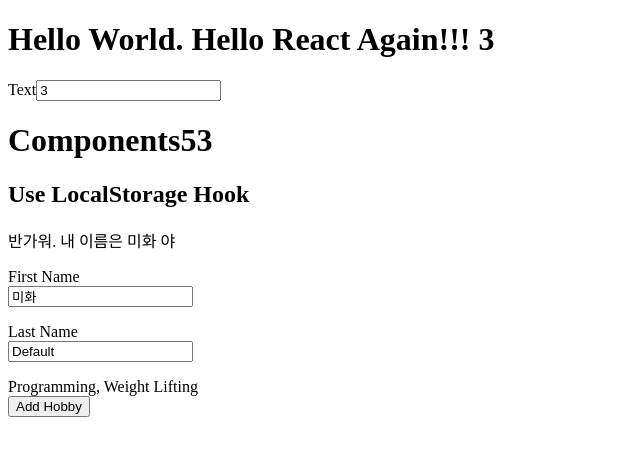
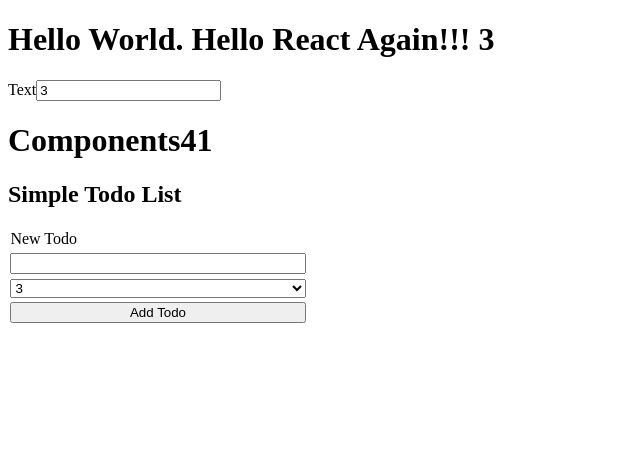
Before and after one commit to KangWoosung/react-simplified-beginner, a React (Vite) app: page / in a window 1280 px wide. Shown: the top 456 px of the page, without its empty margins (0-640 px from the left). Built offline with nearby package versions, Linux system fonts and the light colour scheme.

Commit message:
55.Form Basics

```diff
--- a/src/App.jsx
+++ b/src/App.jsx
@@ -19,6 +19,7 @@ import Components48 from "./versions/Components48";
 import Components49 from "./versions/Components49";
 import Components51 from "./versions/Components51";
 import Components53 from "./versions/Components53";
+import Components55 from "./versions/Components55";
 
 const test = "";
 //  make div with class large and id with largeId
@@ -35,7 +36,7 @@ function App() {
         <input id="inputId" type="number" defaultValue={3} />
       </div>
       {/* <Components11 /> */}
-      <Components53 />
+      <Components55 />
     </>
   );
 }
--- /dev/null
+++ b/src/versions/Components55.jsx
@@ -0,0 +1,78 @@
+import React from "react";
+import { useState, useEffect } from "react";
+import Child41 from "./components/Child41";
+import "../css/styles41.css";
+
+const Components55 = () => {
+  const [newTodo, setNewTodo] = useState("");
+  const [allTodos, setAllTodos] = useState([]);
+  const [todoId, setTodoId] = useState(1);
+  //   const [finished, setFinished] = useState(false);
+
+  useEffect(() => {
+    // console.log("useEffect rendering...");
+    console.log(allTodos);
+  }, [allTodos]);
+
+  const addNewTodo = (e) => {
+    e.preventDefault();
+    if (newTodo === "") return;
+    setAllTodos([...allTodos, { id: todoId, finished: false, todo: newTodo }]);
+    setTodoId((prev) => prev + 1);
+    setNewTodo("");
+  };
+  const removeTodo = (targetTodoId) => {
+    console.log("removeTodo");
+    // State 를 업데이트할 때에는, setState 를 직접 붙여주는 게 좋다.
+    // 변수를 추가해서 업데이트 밸류를 작업아고, setState(verVar) 하는 습관은,
+    // 프로젝트 규모가 커지면서 버그 트랙다운을 어렵게 한다.
+    setAllTodos(allTodos.filter((eachTodo) => eachTodo.id !== targetTodoId));
+  };
+  const toggleTodo = (targetTodoId, checked) => {
+    console.log("toggleTodo", targetTodoId, checked);
+    //  오브젝트 어레이의 한 요소, 한개의 값을 변경하려면, 스프레드로는 방법 없고,
+    //  map() 을 써야 한다... 이거 중요한 거 배운 거니까 꼭 기억해두자.
+    setAllTodos(
+      allTodos.map((todo) => {
+        if (todo.id === targetTodoId) return { ...todo, finished: checked };
+        else return todo;
+      })
+    );
+  };
+  return (
+    <>
+      <h1>Components41</h1>
+      <h2>Simple Todo List</h2>
+      <ul id="list">
+        {allTodos.map((eachTodo) => {
+          return (
+            <Child41
+              key={crypto.randomUUID()}
+              {...eachTodo}
+              removeFunc={removeTodo}
+              toggleFunc={toggleTodo}
+            />
+          );
+        })}
+      </ul>
+
+      <form onSubmit={addNewTodo} id="new-todo-form">
+        <label htmlFor="todo-input">New Todo</label>
+        <input
+          type="text"
+          id="todo-input"
+          value={newTodo}
+          onChange={(e) => setNewTodo(e.target.value)}
+        />
+        <select value={3}>
+          <option value="1">1</option>
+          <option value="2">2</option>
+          <option value="3">3</option>
+        </select>
+        <button>Add Todo</button>
+      </form>
+    </>
+  );
+};
+
+export default Components55;
--- a/src/versions/components/useLocalStorage3.js
+++ b/src/versions/components/useLocalStorage3.js
@@ -5,9 +5,8 @@ const useLocalStorage3 = (key, initialValue) => {
   const [value, setValue] = useState(() => {
     const localValue = localStorage.getItem(key);
     if (localValue == null) {
-      if (typeof initialValue === "function") {
-        return initialValue();
-      } else return initialValue;
+      if (typeof initialValue === "function") return initialValue();
+      else return initialValue;
     } else {
       return JSON.parse(localValue);
     }
```
Also changed, not shown: src/versions/components/useLocalStorage2.3.js (+14 -10 lines), src/versions/components/useLocalStorage3.1.js (added, +22 -0 lines).
